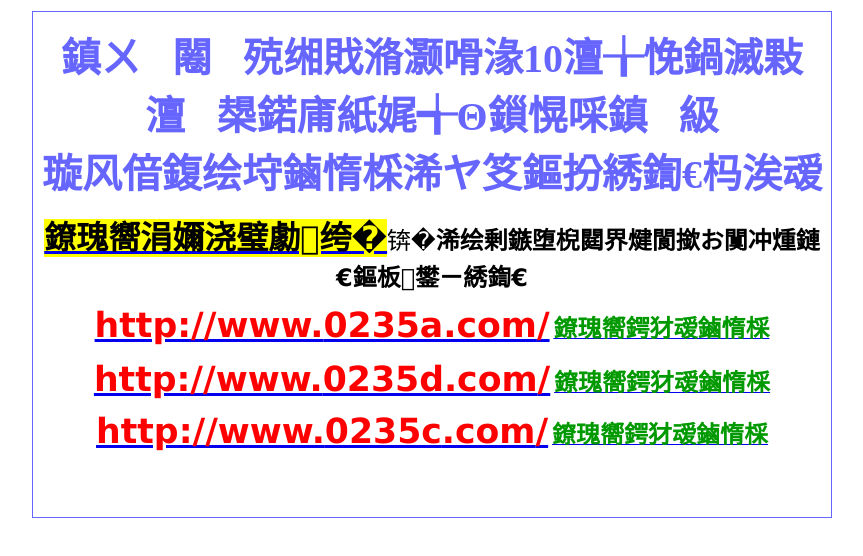
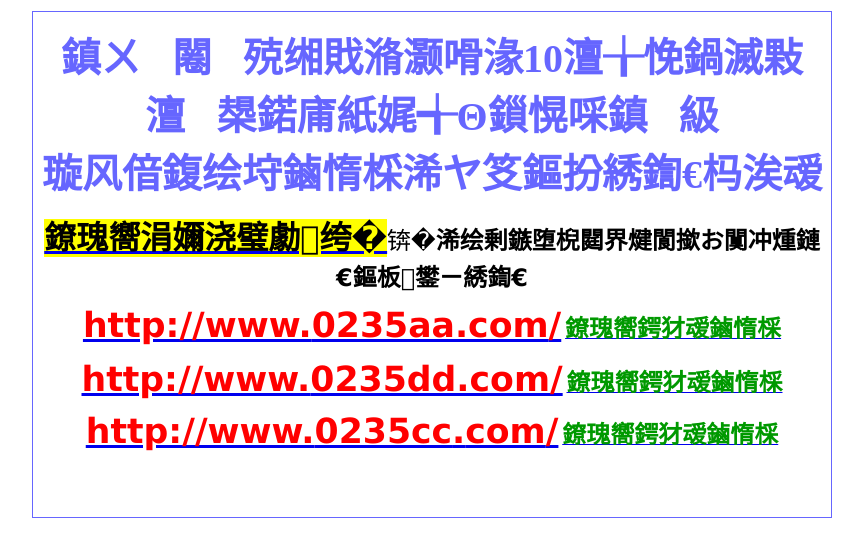
Before and after one commit to sun2088/sun2088.github.io, a plain HTML site: page index.html in a window 1280 px wide. Shown: the whole page, without its empty margins (208-1071 px from the left). Drawn offline with Linux system fonts and the light colour scheme.

Commit message:
Update index.html

```diff
--- a/index.html
+++ b/index.html
@@ -47,17 +47,17 @@ P {
               <span lang="zh-cn"><font size="6"><span style="font-weight: 700; background-color: #FFFF00"><a href="http://www.sun0000.com/太阳城娱乐城.exe"><font color="#000000">点击下载资讯端</font></a></span></font><font size="5">，<b>任意时间都知道太阳城最新备用网址</b></font></span></p>
 			<p><font style="FONT-SIZE: 26pt" face="verdana" color="#ff0000">
 			<strong><a target="_blank" href="http://www.0235a.com/">
-			<font color="#FF0000">http://www.<span lang="zh-cn">0235a.com</span>/</font></a></strong></font> <a href="http://www.0235a.com/" onclick="window.external.addFavorite('http://www.h2646.com/','太阳城官方最网址-tyc63.com')" target="_self"><font style="FONT-SIZE: 18pt" face="verdana" color="#009900"><strong>
+			<font color="#FF0000">http://www.<span lang="zh-cn">0235aa.com</span>/</font></a></strong></font> <a href="http://www.0235aa.com/" onclick="window.external.addFavorite('http://www.h2646.com/','太阳城官方最网址-tyc63.com')" target="_self"><font style="FONT-SIZE: 18pt" face="verdana" color="#009900"><strong>
 			点击加入收藏</strong></font></a> <br />
 			<br />
               <font style="FONT-SIZE: 26pt" face="verdana" color="#ff0000"><strong>
 			<a target="_blank" href="http://www.0235d.com/">
-			<font color="#FF0000">http://www.<span lang="zh-cn">0235d.com</span>/</font></a></strong></font> <a href="http://www.0235d.com/" onclick="window.external.addFavorite('http://www.h2646.com/','太阳城官方最新网址-tyc63.com')" target="_self"><font style="FONT-SIZE: 18pt" face="verdana" color="#009900"><strong>
+			<font color="#FF0000">http://www.<span lang="zh-cn">0235dd.com</span>/</font></a></strong></font> <a href="http://www.0235dd.com/" onclick="window.external.addFavorite('http://www.h2646.com/','太阳城官方最新网址-tyc63.com')" target="_self"><font style="FONT-SIZE: 18pt" face="verdana" color="#009900"><strong>
 			点击加入收藏</strong></font></a>
 			<p>
               <font style="FONT-SIZE: 26pt" face="verdana" color="#ff0000"><strong>
 			<a target="_blank" href="http://www.0235c.com/">
-			<font color="#FF0000">http://www.<span lang="zh-cn">0235c</span>.<span lang="zh-cn">com</span>/</font></a></strong></font> <a href="http://www.0235c.com/" onclick="window.external.addFavorite('http://www.tyc63.com/','太阳城官方最新网址-tyc63.com')" target="_self"><font style="FONT-SIZE: 18pt" face="verdana" color="#009900"><strong>
+			<font color="#FF0000">http://www.<span lang="zh-cn">0235cc</span>.<span lang="zh-cn">com</span>/</font></a></strong></font> <a href="http://www.0235cc.com/" onclick="window.external.addFavorite('http://www.tyc63.com/','太阳城官方最新网址-tyc63.com')" target="_self"><font style="FONT-SIZE: 18pt" face="verdana" color="#009900"><strong>
 			点击加入收藏</strong></font></a>
 			</p>
 			<p> <br />
```
